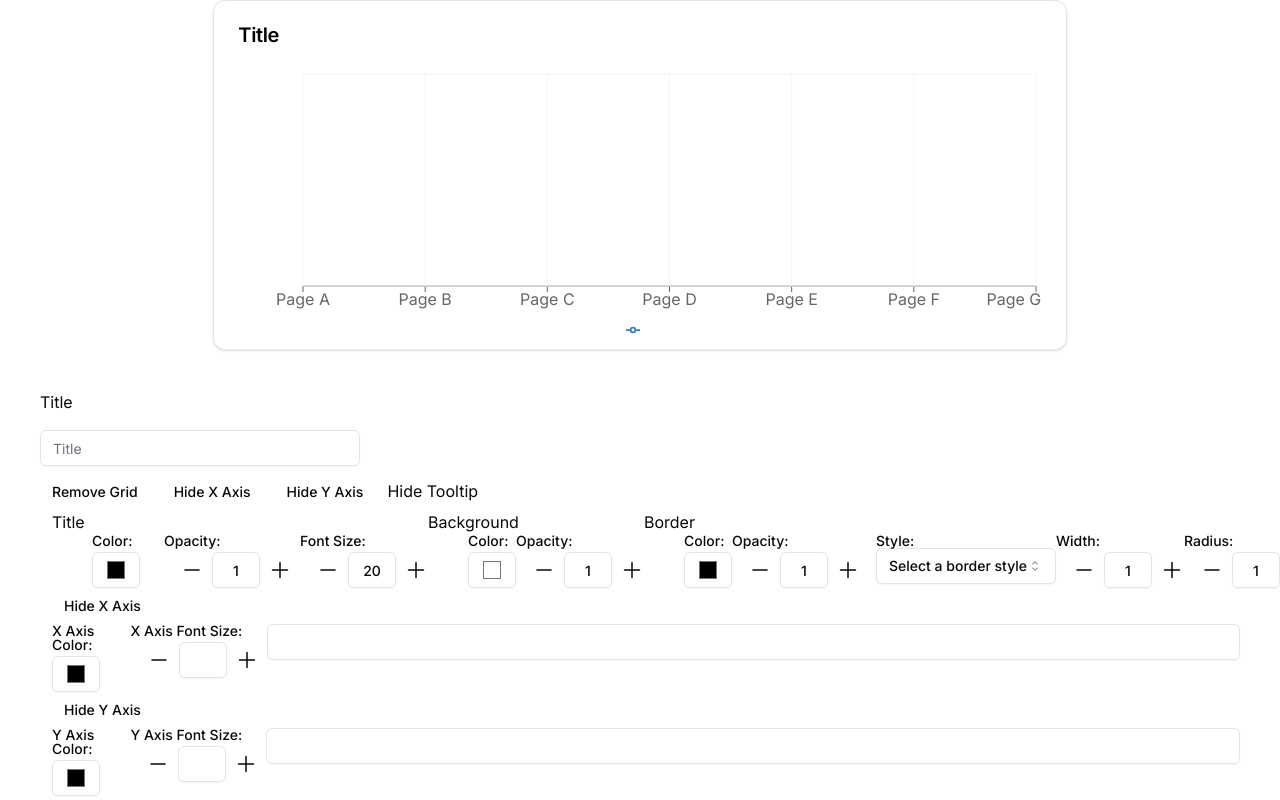
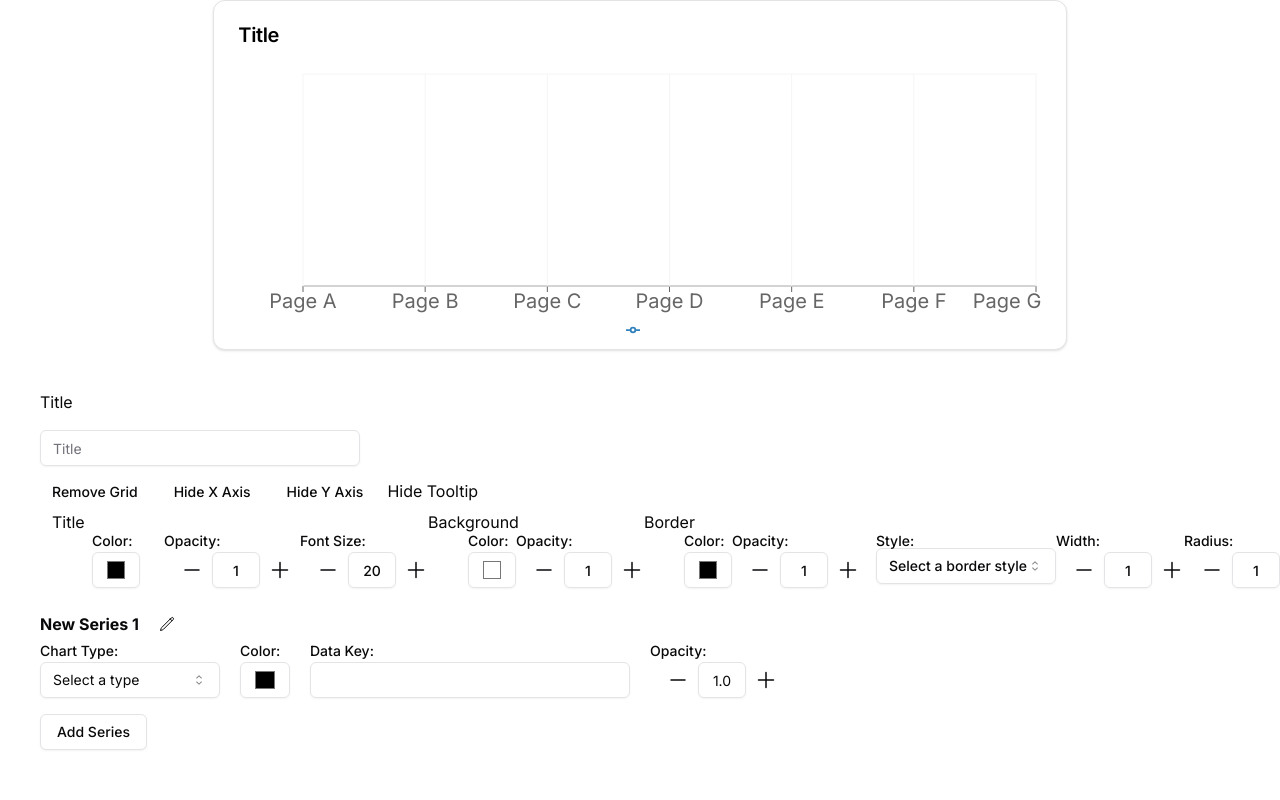
Before and after one commit to cyberjungle-io/subconnect-poc, a Next.js app: page / in a window 1280 px wide. Shown: the top 800 px of the page. Built offline with nearby package versions, Linux system fonts and the light colour scheme.

Commit message:
Deleted the axis options

```diff
--- a/src/app/chart-editor.jsx
+++ b/src/app/chart-editor.jsx
@@ -186,6 +186,7 @@ const ChartEditor = () => {
       },
     }));
   }
+
   function hexToRgb(hex) {
     const result = /^#?([a-f\d]{2})([a-f\d]{2})([a-f\d]{2})$/i.exec(hex);
     return result
@@ -440,8 +441,19 @@ const ChartEditor = () => {
           <CardContent className="h-[300px]">
             <ResponsiveContainer width="100%" height="100%">
               <ComposedChart width={500} height={300} data={data}>
-                {form.chart.showXAxis && <XAxis dataKey="name" />}
-                {form.chart.showYAxis && <YAxis />}
+                {form.chart.showXAxis && (
+                  <XAxis
+                    dataKey="name"
+                    label={form.chart.xAxisLabel}
+                    tick={{ fontSize: form.axis.xAxisFontSize }}
+                  />
+                )}
+                {form.chart.showYAxis && (
+                  <YAxis
+                    label={form.chart.yAxisLabel}
+                    tick={{ fontSize: form.axis.yAxisFontSize }}
+                  />
+                )}
                 <Tooltip
                   contentStyle={{
                     display: form.tooltip.show ? "block" : "none",
@@ -686,100 +698,8 @@ const ChartEditor = () => {
                 </div>
               </div>
             )}
-            <div>
-              <Toggle onClick={() => handleToggleElement("showXAxis")}>
-                {form.chart.showXAxis ? "Hide X Axis" : "Show X Axis"}
-              </Toggle>
-              {form.chart.showXAxis && (
-                <div className="flex space-x-2">
-                  <ColorControl
-                    label="X Axis Color"
-                    value={form.chart.xAxisColor}
-                    onChange={(newValue) =>
-                      handleInputChange("chart", "xAxisColor", newValue)
-                    }
-                  />
-                  <FontSizeControl
-                    label="X Axis Font Size"
-                    value={form.chart.xAxisFontSize}
-                    onChange={(newValue) =>
-                      handleInputChange("chart", "xAxisFontSize", newValue)
-                    }
-                    onDecrease={() =>
-                      handleInputChange(
-                        "chart",
-                        "xAxisFontSize",
-                        Math.max(0, form.chart.xAxisFontSize - 1)
-                      )
-                    }
-                    onIncrease={() =>
-                      handleInputChange(
-                        "chart",
-                        "xAxisFontSize",
-                        form.chart.xAxisFontSize + 1
-                      )
-                    }
-                  />
-                  <Input
-                    label="X Axis Label"
-                    value={form.chart.xAxisLabel}
-                    onChange={(event) =>
-                      handleInputChange(
-                        "chart",
-                        "xAxisLabel",
-                        event.target.value
-                      )
-                    }
-                  />
-                </div>
-              )}
-              <Toggle onClick={() => handleToggleElement("showYAxis")}>
-                {form.chart.showYAxis ? "Hide Y Axis" : "Show Y Axis"}
-              </Toggle>
-              {form.chart.showYAxis && (
-                <div className="flex space-x-2">
-                  <ColorControl
-                    label="Y Axis Color"
-                    value={form.chart.yAxisColor}
-                    onChange={(newValue) =>
-                      handleInputChange("chart", "yAxisColor", newValue)
-                    }
-                  />
-                  <FontSizeControl
-                    label="Y Axis Font Size"
-                    value={form.chart.yAxisFontSize}
-                    onChange={(newValue) =>
-                      handleInputChange("chart", "yAxisFontSize", newValue)
-                    }
-                    onDecrease={() =>
-                      handleInputChange(
-                        "chart",
-                        "yAxisFontSize",
-                        Math.max(0, form.chart.yAxisFontSize - 1)
-                      )
-                    }
-                    onIncrease={() =>
-                      handleInputChange(
-                        "chart",
-                        "yAxisFontSize",
-                        form.chart.yAxisFontSize + 1
-                      )
-                    }
-                  />
-                  <Input
-                    label="Y Axis Label"
-                    value={form.chart.yAxisLabel}
-                    onChange={(event) =>
-                      handleInputChange(
-                        "chart",
-                        "yAxisLabel",
-                        event.target.value
-                      )
-                    }
-                  />
-                </div>
-              )}
-            </div>
+
+
           </div>
         </div>
         {renderElements()}
--- a/src/components/custom/controls.jsx
+++ b/src/components/custom/controls.jsx
@@ -228,8 +228,8 @@ export const WidthControl = ({ label, value, onDecrease, onIncrease, onChange })
           value={value || ""}
           onChange={(e) => {
             const newValue = parseFloat(e.target.value);
-            if (!isNaN(newValue) && newValue >= 0 && newValue <= 1) {
-              onChange(newValue.toFixed(1));
+            if (!isNaN(newValue) && newValue >= 0) {
+              onChange(newValue.toString());
             }
           }}
         />
```
